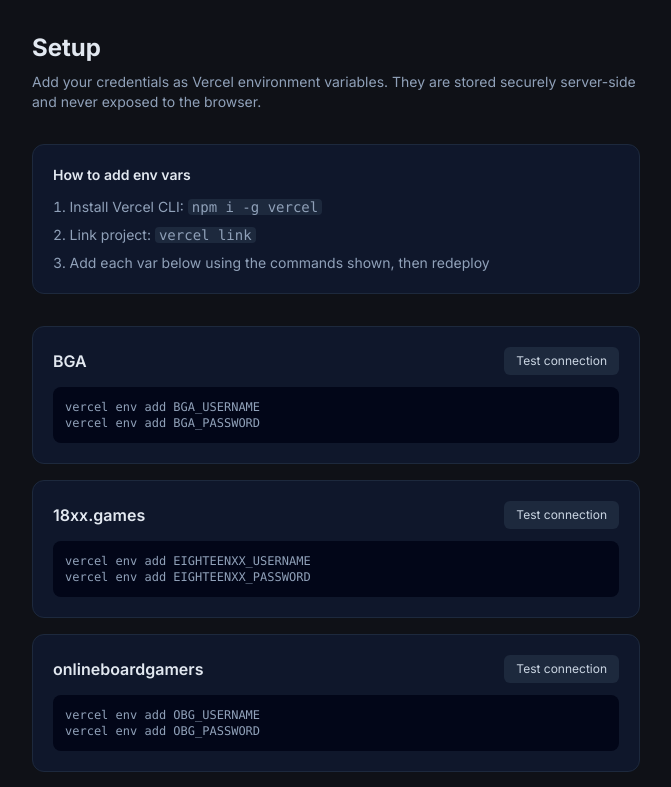
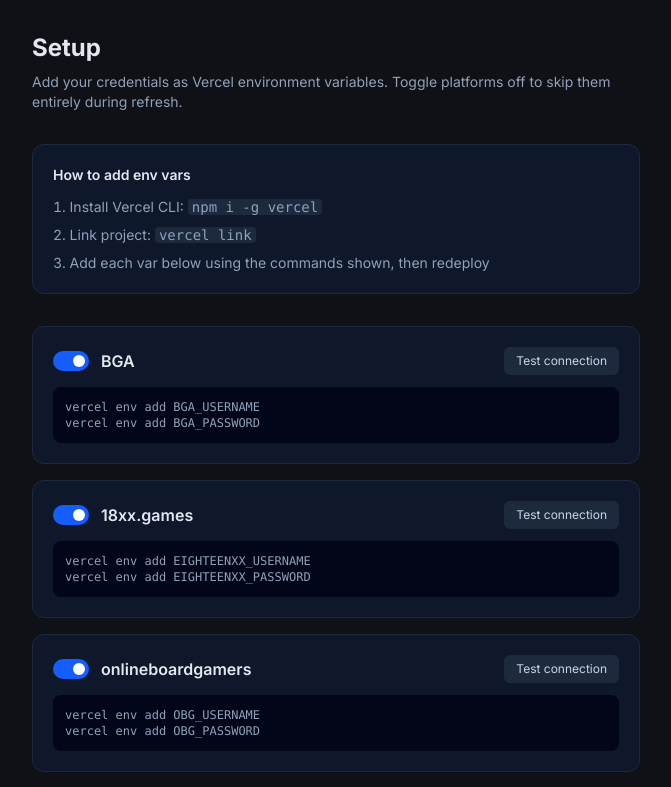
Before and after one commit to dycu/board-games-dashboard, a Next.js app: page /setup in a window 1280 px wide. Shown: the top 787 px of the page, without its empty margins (304-975 px from the left). Built offline with nearby package versions, Linux system fonts and the light colour scheme; no server answers; the database is empty.

Commit message:
Add per-platform enable/disable toggle in setup page

```diff
--- a/app/api/games/route.ts
+++ b/app/api/games/route.ts
@@ -1,12 +1,14 @@
 import { NextResponse } from 'next/server'
 import { fetchAllPlatforms } from '@/lib/connectors'
+import { getPrefs } from '@/lib/prefs'
 
 export const runtime = 'edge'
 export const dynamic = 'force-dynamic'
 
 export async function GET() {
   try {
-    const result = await fetchAllPlatforms()
+    const prefs = await getPrefs()
+    const result = await fetchAllPlatforms(prefs.disabledPlatforms ?? [])
     return NextResponse.json(result)
   } catch (e) {
     const message = e instanceof Error ? e.message : String(e)
--- a/app/setup/page.tsx
+++ b/app/setup/page.tsx
@@ -1,5 +1,5 @@
 'use client'
-import { useState } from 'react'
+import { useEffect, useState } from 'react'
 import { Platform, PLATFORM_LABELS } from '@/lib/types'
 
 const PLATFORMS: Platform[] = ['bga', 'eighteenxx', 'obg', 'yucata', 'choochoo', 'hansa', 'rally']
@@ -21,6 +21,13 @@
     Object.fromEntries(PLATFORMS.map(p => [p, 'idle'])) as Record<Platform, Status>
   )
   const [errors, setErrors] = useState<Record<Platform, string>>({} as Record<Platform, string>)
+  const [disabled, setDisabled] = useState<Set<Platform>>(new Set())
+
+  useEffect(() => {
+    fetch('/api/prefs').then(r => r.json()).then(prefs => {
+      setDisabled(new Set(prefs.disabledPlatforms ?? []))
+    })
+  }, [])
 
   const test = async (platform: Platform) => {
     setStatuses(s => ({ ...s, [platform]: 'testing' }))
@@ -30,11 +37,23 @@
     if (!data.ok) setErrors(e => ({ ...e, [platform]: data.error }))
   }
 
+  const togglePlatform = async (platform: Platform) => {
+    const next = new Set(disabled)
+    if (next.has(platform)) next.delete(platform)
+    else next.add(platform)
+    setDisabled(next)
+    await fetch('/api/prefs', {
+      method: 'POST',
+      headers: { 'Content-Type': 'application/json' },
+      body: JSON.stringify({ disabledPlatforms: [...next] }),
+    })
+  }
+
   return (
     <div className="min-h-screen p-8 max-w-2xl mx-auto">
       <h1 className="text-2xl font-bold mb-2">Setup</h1>
       <p className="text-slate-400 text-sm mb-8">
-        Add your credentials as Vercel environment variables. They are stored securely server-side and never exposed to the browser.
+        Add your credentials as Vercel environment variables. Toggle platforms off to skip them entirely during refresh.
       </p>
 
       <div className="bg-slate-900 rounded-xl border border-slate-800 p-5 mb-8">
@@ -50,16 +69,25 @@
         {PLATFORMS.map(platform => {
           const [userKey, passKey] = ENV_KEYS[platform]
           const status = statuses[platform]
+          const enabled = !disabled.has(platform)
           return (
-            <div key={platform} className="bg-slate-900 rounded-xl border border-slate-800 p-5">
+            <div key={platform} className={`bg-slate-900 rounded-xl border p-5 transition-opacity ${enabled ? 'border-slate-800' : 'border-slate-800 opacity-50'}`}>
               <div className="flex items-center justify-between mb-3">
-                <h3 className="font-semibold">{PLATFORM_LABELS[platform]}</h3>
+                <div className="flex items-center gap-3">
+                  <button
+                    onClick={() => togglePlatform(platform)}
+                    title={enabled ? 'Disable platform' : 'Enable platform'}
+                    className={`relative inline-flex h-5 w-9 shrink-0 items-center rounded-full transition-colors ${enabled ? 'bg-blue-600' : 'bg-slate-700'}`}>
+                    <span className={`inline-block h-3 w-3 transform rounded-full bg-white transition-transform ${enabled ? 'translate-x-5' : 'translate-x-1'}`} />
+                  </button>
+                  <h3 className="font-semibold">{PLATFORM_LABELS[platform]}</h3>
+                </div>
                 <div className="flex items-center gap-2">
                   {status === 'ok' && <span className="text-xs text-green-400">✓ Connected</span>}
                   {status === 'error' && <span className="text-xs text-red-400">✗ {errors[platform]}</span>}
                   <button
                     onClick={() => test(platform)}
-                    disabled={status === 'testing'}
+                    disabled={status === 'testing' || !enabled}
                     className="text-xs bg-slate-800 text-slate-300 hover:bg-slate-700 px-3 py-1.5 rounded-md disabled:opacity-50">
                     {status === 'testing' ? 'Testing…' : 'Test connection'}
                   </button>
--- a/components/GameGrid.tsx
+++ b/components/GameGrid.tsx
@@ -40,9 +40,14 @@
             &nbsp;·&nbsp; updated {new Date(fetchedAt).toLocaleTimeString()}
           </p>
         </div>
-        <a href="/" className="text-xs bg-slate-800 text-slate-400 hover:bg-slate-700 px-3 py-1.5 rounded-md">
-          ↻ Refresh
-        </a>
+        <div className="flex items-center gap-2">
+          <a href="/setup" className="text-xs bg-slate-800 text-slate-400 hover:bg-slate-700 px-3 py-1.5 rounded-md">
+            ⚙ Settings
+          </a>
+          <a href="/" className="text-xs bg-slate-800 text-slate-400 hover:bg-slate-700 px-3 py-1.5 rounded-md">
+            ↻ Refresh
+          </a>
+        </div>
       </div>
 
       {errors.length > 0 && (
--- a/lib/connectors/index.ts
+++ b/lib/connectors/index.ts
@@ -29,9 +29,9 @@
   return !!(process.env[`${prefix}_USERNAME`] && process.env[`${prefix}_PASSWORD`])
 }
 
-export async function fetchAllPlatforms(): Promise<GamesApiResponse> {
+export async function fetchAllPlatforms(disabledPlatforms: Platform[] = []): Promise<GamesApiResponse> {
   const entries = (Object.entries(connectors) as [Platform, Fetcher][])
-    .filter(([platform]) => hasCreds(platform))
+    .filter(([platform]) => hasCreds(platform) && !disabledPlatforms.includes(platform))
 
   const results = await Promise.allSettled(
     entries.map(async ([platform, fetch]) => {
--- a/lib/types.ts
+++ b/lib/types.ts
@@ -28,12 +28,14 @@
     turnStatus: 'all' | 'my-turn' | 'waiting'
     platforms: Platform[]  // empty = show all
   }
+  disabledPlatforms: Platform[]  // skipped entirely during fetch
 }
 
 export const DEFAULT_PREFS: UserPrefs = {
   pins: [],
   sort: 'longest-wait',
   filter: { turnStatus: 'all', platforms: [] },
+  disabledPlatforms: [],
 }
 
 export interface GamesApiResponse {
```
